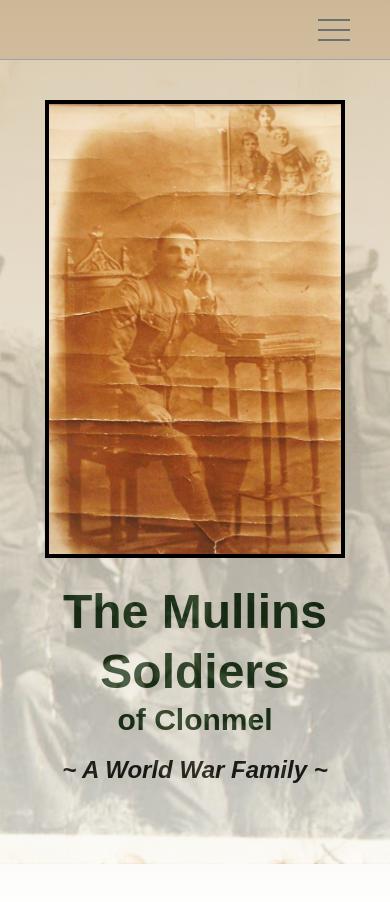
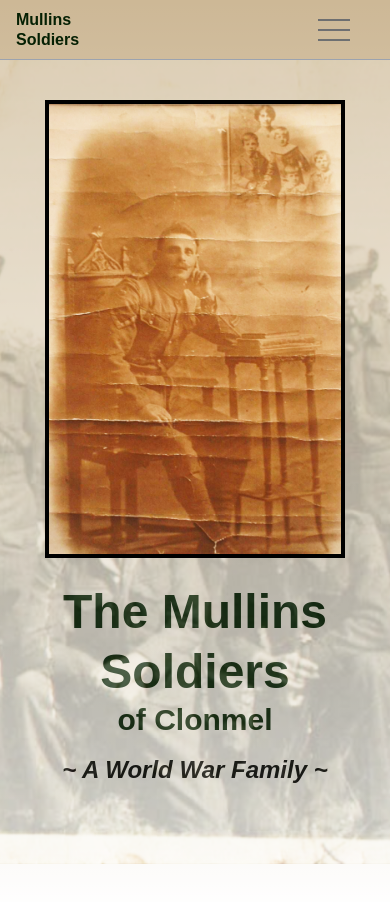
Before and after one commit to markbokeeffe/mullins-family, a Next.js app: page / in a window 390 px wide. Shown: the top 902 px of the page. Built offline with nearby package versions, Linux system fonts and the light colour scheme.

Commit message:
Logo logic

```diff
--- a/src/app/components/Header/index.tsx
+++ b/src/app/components/Header/index.tsx
@@ -12,7 +12,7 @@ export const Header = ({ children, isHome = false}: PropsWithChildren<HeaderProp
 	return (
         <div className="border-b border-gray-400 flex w-full h-[60px] lg:h-[100px] flex w-full justify-center">
             <div className="flex items-center w-full max-w-screen-lg">
-            {!isHome && <Logo />}
+            <Logo isHome={isHome}/>
             {children}
             </div>
       </div>
--- a/src/app/components/Logo/index.tsx
+++ b/src/app/components/Logo/index.tsx
@@ -1,7 +1,12 @@
 "use client"
+import clsx from 'clsx';
 
-export const Logo = () =>
-      <a href="/" style={{ color: '#052003', fontFamily: 'fantasy' }} className="no-underline font-extrabold text-1xl leading-5 ml-4">
+type LogoProps = {
+      isHome?: boolean;
+  };
+
+export const Logo = ({isHome = false}: LogoProps) =>
+<a href="/" style={{ color: '#052003', fontFamily: 'fantasy' }} className={clsx(isHome && "lg:hidden", "no-underline font-extrabold text-1xl leading-5 ml-4")}>
          Mullins Soldiers
       </a>;
 
```
